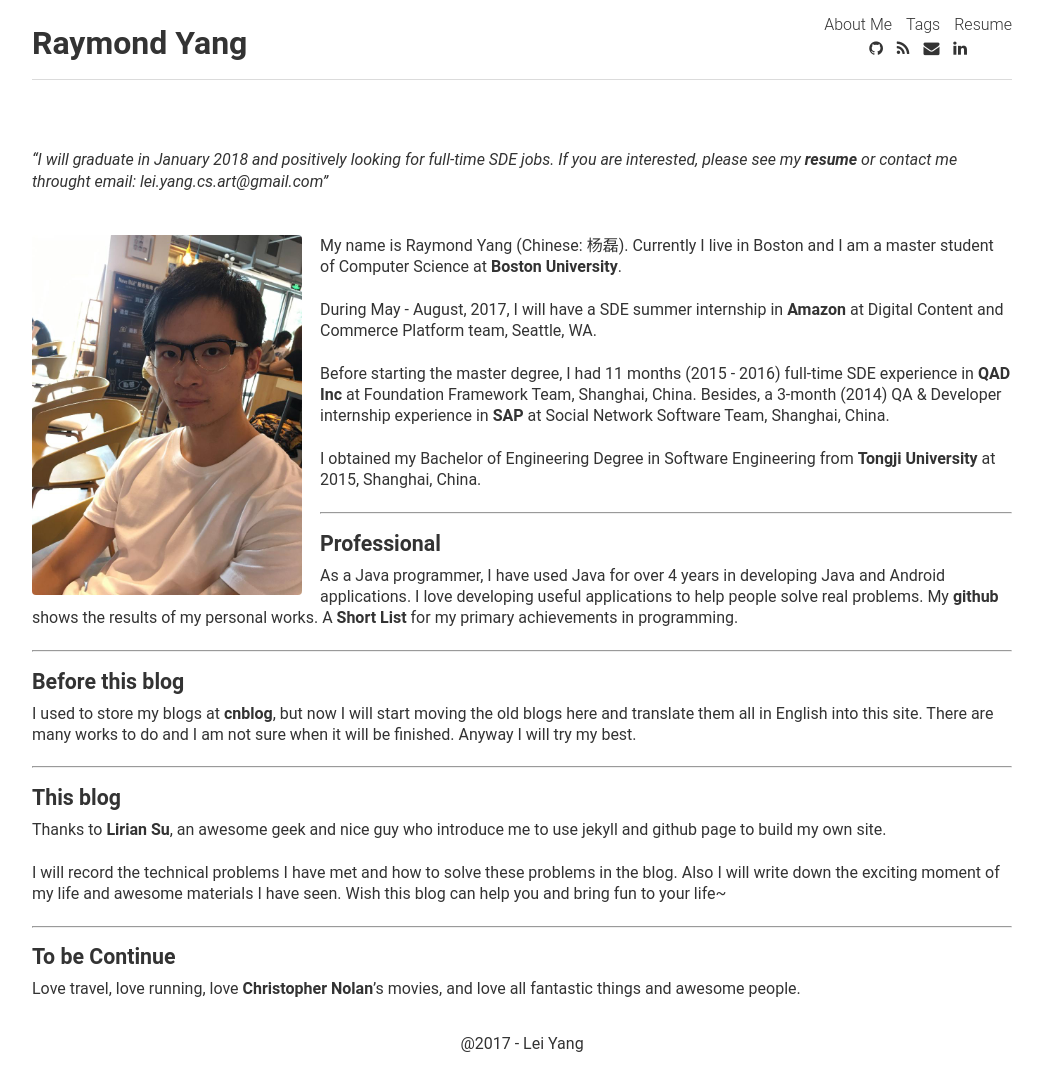
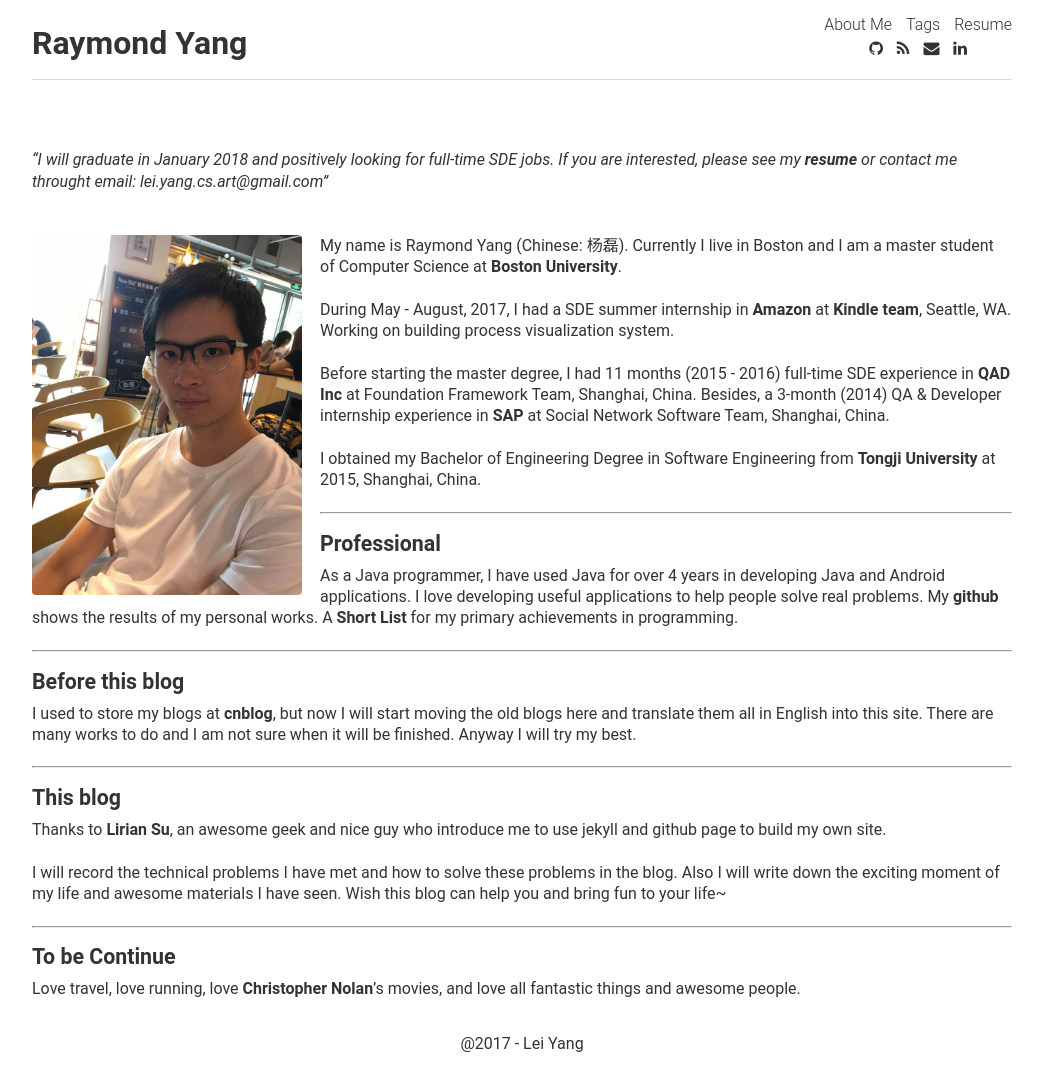
Before and after one commit to Ray-Young/ray-young.github.io, a Jekyll site: the page built from about.md, in a window 1280 px wide. Shown: the whole page, without its empty margins (118-1161 px from the left). Built offline with Jekyll 4.4.1, drawn with Linux system fonts in a browser that asks for light colours; nearby versions of some CDN libraries.

Commit message:
Update README.md

```diff
--- a/about.md
+++ b/about.md
@@ -18,8 +18,9 @@ tags: about
 </div>
 My name is Raymond Yang (Chinese: 杨磊). Currently I live in Boston and I am a master student of Computer Science at [Boston University][4].
 
-During May - August, 2017, I will have a SDE summer internship in
-[Amazon][11] at Digital Content and Commerce Platform team, Seattle, WA.
+During May - August, 2017, I had a SDE summer internship in
+[Amazon][11] at **Kindle team**, Seattle, WA. Working on building
+process visualization system.
 
 Before starting the master degree, I had 11 months (2015 - 2016) full-time SDE experience in [QAD Inc][12] at Foundation Framework Team, Shanghai, China. Besides, a 3-month (2014) QA & Developer internship experience in [SAP][13] at Social Network Software Team, Shanghai, China.
 
```
